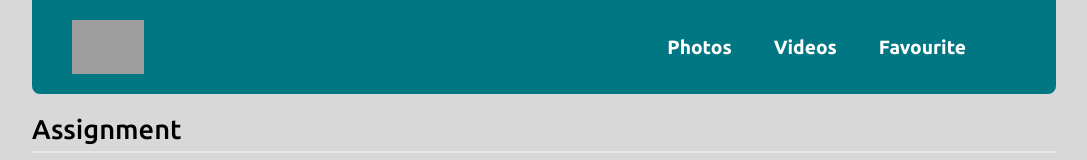
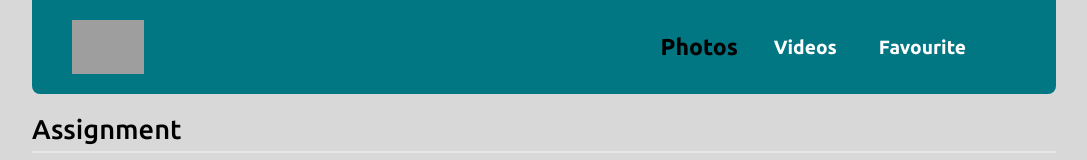
Before and after one commit to KestutisRuockus/vinted-web-academy-homework, a React (Vite) app: page / in a window 1280 px wide. Shown: the top 160 px of the page, without its empty margins (96-1183 px from the left). Built offline with nearby package versions, Linux system fonts and the light colour scheme; no server answers; grey boxes are pictures that could not be loaded.

Commit message:
Update Navbar component: - Close <ul> on link click for small screens - Make Navbar sticky at the top - Add active class to active link

```diff
--- a/src/App.tsx
+++ b/src/App.tsx
@@ -15,7 +15,11 @@ function App() {
   };
 
   return (
-    <AppLayout setActivePage={setActivePage} resetQuery={resetQuery}>
+    <AppLayout
+      activePage={activePage}
+      setActivePage={setActivePage}
+      resetQuery={resetQuery}
+    >
       {activePage === "photos" && (
         <PhotosContainer query={query} setQuery={setQuery} />
       )}
--- a/src/components/navbar/Navbar.tsx
+++ b/src/components/navbar/Navbar.tsx
@@ -46,9 +46,11 @@ const CloseIconComponent = () => {
 const Navbar = ({
   setActivePage,
   resetQuery,
+  activePage,
 }: {
   setActivePage: React.Dispatch<React.SetStateAction<ActivePage>>;
   resetQuery: () => void;
+  activePage: ActivePage;
 }) => {
   const [open, setOpen] = useState(false);
   return (
@@ -65,7 +67,11 @@ const Navbar = ({
             onClick={() => {
               setActivePage(navLink.component);
               resetQuery();
+              setOpen(false);
             }}
+            className={
+              activePage === navLink.name.toLowerCase() ? "active" : ""
+            }
           >
             {navLink.name}
           </li>
--- a/src/components/navbar/navbar.css
+++ b/src/components/navbar/navbar.css
@@ -10,7 +10,8 @@ nav {
   display: flex;
   justify-content: space-between;
   align-items: center;
-  position: relative;
+  position: sticky;
+  top: 0;
 }
 
 nav img {
@@ -38,6 +39,11 @@ nav ul li:hover {
   color: var(--text-primary);
   cursor: pointer;
   scale: 1.2;
+}
+
+nav ul li.active {
+  scale: 1.2;
+  color: var(--text-primary);
 }
 
 nav .icons {
--- a/src/layouts/AppLayout.tsx
+++ b/src/layouts/AppLayout.tsx
@@ -6,14 +6,20 @@ const AppLayout = ({
   children,
   setActivePage,
   resetQuery,
+  activePage,
 }: {
   children: React.ReactNode;
   setActivePage: React.Dispatch<React.SetStateAction<ActivePage>>;
   resetQuery: () => void;
+  activePage: ActivePage;
 }) => {
   return (
     <>
-      <Navbar setActivePage={setActivePage} resetQuery={resetQuery} />
+      <Navbar
+        activePage={activePage}
+        setActivePage={setActivePage}
+        resetQuery={resetQuery}
+      />
       <h1 className="title">Assignment</h1>
       <main>{children}</main>
     </>
```
